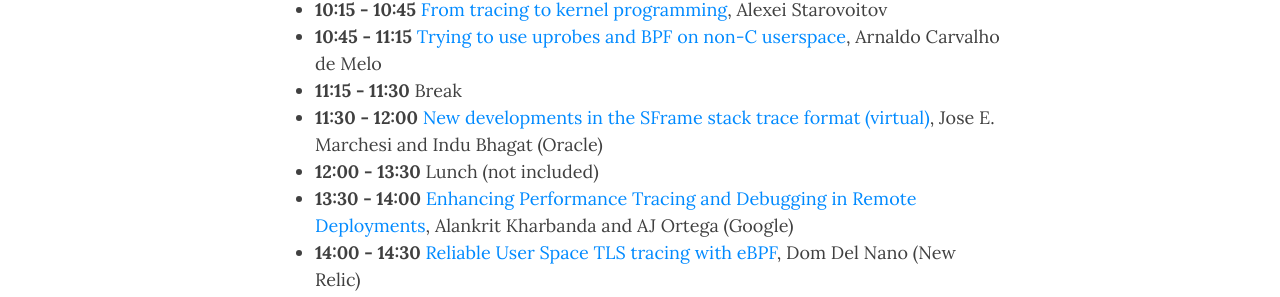
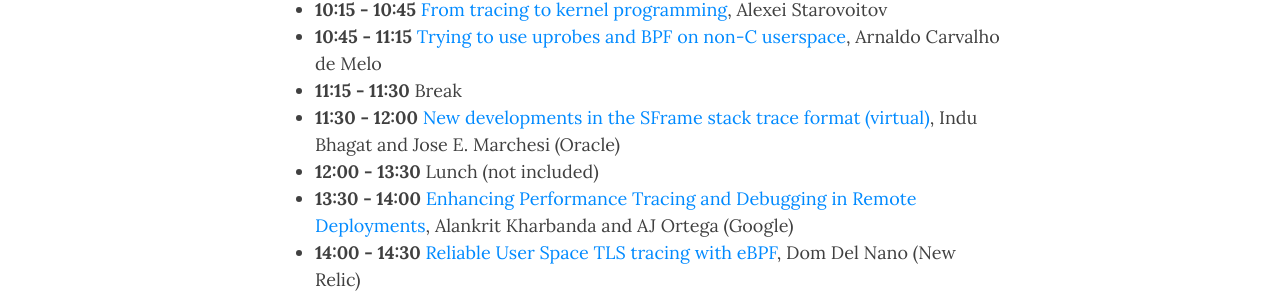
Before and after one commit to tracingsummit/tracingsummit.github.io, a Jekyll site: the page built from index.md, in a window 1280 px wide and 900 px high, scrolled down 2053 px. Shown: the part 154-451 px from the top of the window. Built offline with Jekyll 4.4.1, drawn with Linux system fonts in a browser that asks for light colours; nearby versions of some CDN libraries.

```diff
--- a/index.md
+++ b/index.md
@@ -76,7 +76,7 @@ You can either register on our stand-alone platform or as an add-on to the Open
 * **10:15 - 10:45** [From tracing to kernel programming](/ts/2023/ebpf), Alexei Starovoitov
 * **10:45 - 11:15** [Trying to use uprobes and BPF on non-C userspace](/ts/2023/bpf-non-c), Arnaldo Carvalho de Melo
 * **11:15 - 11:30** Break
-* **11:30 - 12:00** [New developments in the SFrame stack trace format (virtual)](/ts/2023/sframe), Jose E. Marchesi and Indu Bhagat (Oracle)
+* **11:30 - 12:00** [New developments in the SFrame stack trace format (virtual)](/ts/2023/sframe), Indu Bhagat and Jose E. Marchesi (Oracle)
 * **12:00 - 13:30** Lunch (not included)
 * **13:30 - 14:00** [Enhancing Performance Tracing and Debugging in Remote Deployments](/ts/2023/remote), Alankrit Kharbanda and AJ Ortega (Google)
 * **14:00 - 14:30** [Reliable User Space TLS tracing with eBPF](/ts/2023/tls), Dom Del Nano (New Relic)
```
